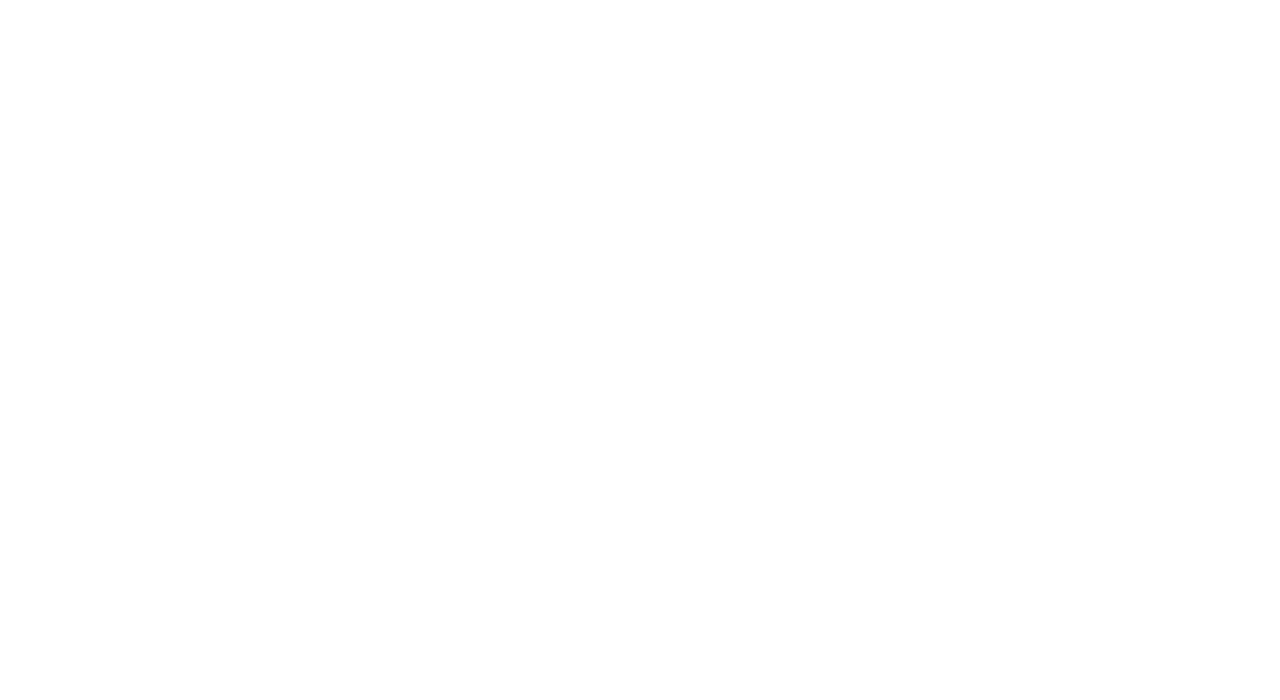
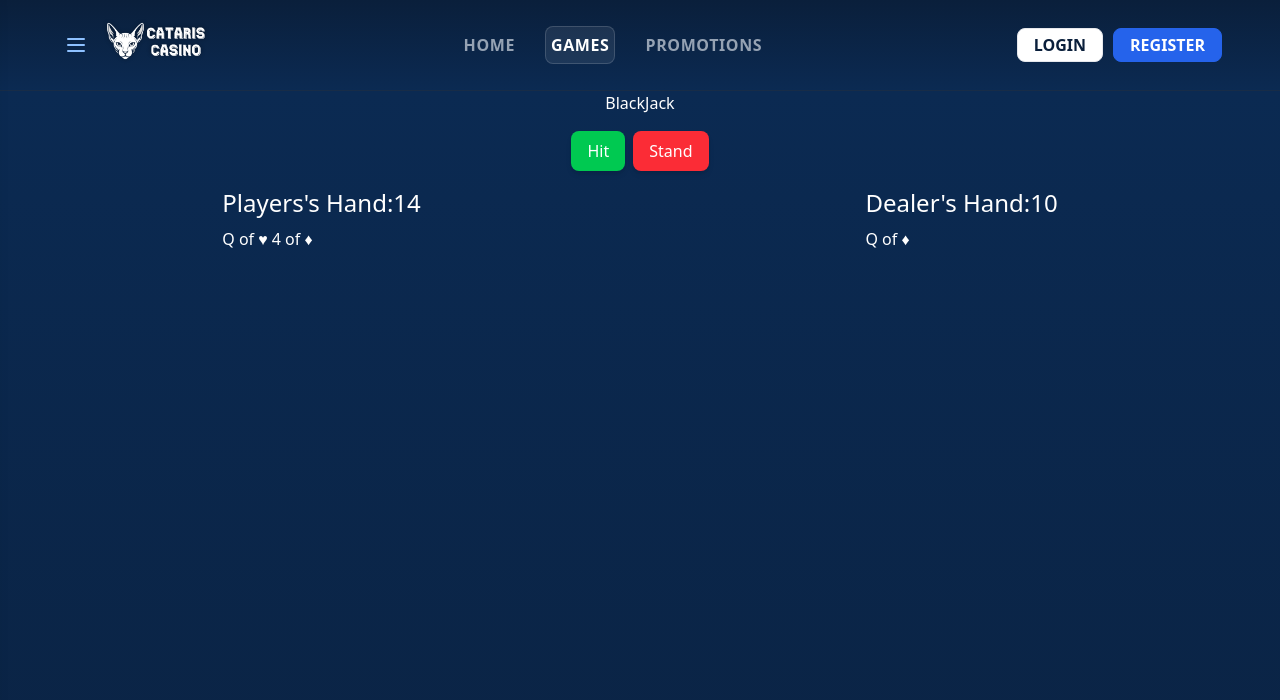
Before and after one commit to NerijusPonomariovas/Full_Stack_Online_Casino_Platform, a React (Vite) app in the folder front-end/: page /games/meow-jack in a window 1280 px wide. Before the commit this address had no page. Shown: the top 700 px of the page. Built offline with nearby package versions, Linux system fonts and the light colour scheme.

Commit message:
basic-logic

```diff
--- a/front-end/src/App.tsx
+++ b/front-end/src/App.tsx
@@ -4,6 +4,7 @@ import { Route, Routes, BrowserRouter } from 'react-router-dom'
 import AppLayout from "./layout/AppLayout";
 import Dashboard from './pages/admin/Dashboard'
 import Home from './pages/Home'
+import BlackJack from './pages/blackjack'
 import Games from './pages/Games';
 
 
@@ -16,6 +17,7 @@ function App() {
           <Route path="/" element={<Home />} />
           <Route path="/games" element={<Games />} />
           <Route path="/dashboard" element={<Dashboard />} />
+          <Route path="/games/meow-jack" element={<BlackJack />} />
         </Route>
       </Routes>
     </BrowserRouter>
--- /dev/null
+++ b/front-end/src/assets/CardDeck.js
@@ -0,0 +1,5 @@
+const suits = ["♠", "♥", "♦", "♣"];
+const ranks = ["2", "3", "4","5", "6","7","8","9","10","J","Q","K","A"];
+const combinations = suits.flatMap((suit) => ranks.map((rank) => ({suit,rank})));
+
+export {combinations};
--- /dev/null
+++ b/front-end/src/components/Card.tsx
@@ -0,0 +1,18 @@
+import React from "react";
+
+interface CardProps {
+    card: {
+        suit: string;
+        rank: string;
+    };
+}
+
+const Card: React.FC<CardProps> = ({ card }) => {
+    return (
+        <div>
+            <p>{card.rank} of {card.suit}</p>
+        </div>
+    );
+};
+
+export default Card;
--- /dev/null
+++ b/front-end/src/components/Hand.tsx
@@ -0,0 +1,26 @@
+import React from "react";
+import Card from "./Card";
+import { CardSim } from "lucide-react";
+
+interface HandProps {
+    cards: any[];        // <-- zmień na konkretny typ jeśli masz strukturę kart
+    title: string;
+    handValue: number;
+}
+
+
+export default function Hand({cards, title,handValue} : HandProps)
+{
+    return(
+        <div className="p-4">
+            <h2 className="text-2xl mb-2">
+                {title}:{handValue}
+            </h2>
+            <div className="flex flex-col sm:flex-row gap-1">
+                {cards.map((card, index) => (
+                    <Card key = {index} card ={card} />
+                ))}
+            </div>
+        </div>
+    );
+}
--- /dev/null
+++ b/front-end/src/pages/Blackjack.tsx
@@ -0,0 +1,213 @@
+import React, { useEffect, useState } from "react";
+import { Link, replace, useFetcher, useNavigate, useSearchParams } from "react-router-dom";
+import "./Home.css";
+import Login from "./Login";
+import Register from "./Register";
+// @ts-ignore
+import { combinations } from "../assets/CardDeck";
+import Hand from "../components/Hand";
+import { PlaySquare } from "lucide-react";
+
+type CardDeck = {
+    suit: string;
+    rank: string;
+}
+
+type GameOverResult = {
+  type: string;
+  message: string;
+};
+
+
+export default function Home() {
+  const [searchParams] = useSearchParams();
+  const navigate = useNavigate();
+  const [showLogin, setShowLogin] = useState(false);
+  const [showRegister, setShowRegister] = useState(false);
+  useEffect(() => {
+    const auth = searchParams.get("auth");
+    setShowLogin(auth === "login");
+    setShowRegister(auth === "register");
+  }, [searchParams]);
+  const closeAuthModal = () => {
+    setShowLogin(false);
+    setShowRegister(false);
+    navigate("./", { replace: true }); // clears ?auth=...
+  };
+  const [gameDeck, setGameDeck ] = useState<CardDeck[]>(combinations);
+  const [playerHand,setPlayerHand] = useState<CardDeck[]>([]);
+  const [dealerHand,setDealerHand] = useState<CardDeck[]>([]);
+  const [gameOver, setGameOver] = useState(false);
+  const [result, setResult] = useState<{ type: string; message: string }>({type: "",message:""});
+  const [newGame, setNewGame] = useState(false);
+  //console.log(gameDeck);
+  const getRandomCardFromDeck=()=>{
+    const randomIndex = Math.floor(Math.random() * gameDeck.length);
+    const card = gameDeck[randomIndex]
+    const newDeck = gameDeck.filter((_, index) => index !== randomIndex);
+    setGameDeck(newDeck);
+    return card;
+  };
+
+  const dealCardToPlayer=()=>{
+    const newHand = [...playerHand, getRandomCardFromDeck()];
+    setPlayerHand(newHand);
+    const playerValue = calculateHandValue(newHand);
+    console.log(newHand);
+    console.log(playerValue);
+    if(playerValue > 21)
+    {
+        handleGamerOver({type: "dealer", message: "Dealer wins"});
+    }
+    else if(playerValue === 21)
+    {
+        handleGamerOver({type: "player", message: "Player wins"});
+    }
+  };
+
+  const playerStand= () =>{
+    setGameOver(true);
+    const newHand = [...dealerHand, getRandomCardFromDeck()];
+    setDealerHand(newHand);
+    console.log(newHand);
+    const dealerValue = calculateHandValue(newHand);
+    console.log(dealerValue);
+    if(dealerValue > 21)
+    {
+        handleGamerOver({type: "player", message: "Player wins"});
+    }
+  }
+  const calculateHandValue = (hand: CardDeck[]) =>{
+    let value = 0;
+    let aceCount = 0;
+    hand.forEach((card: CardDeck) => {
+        if(card.rank ==="J" || card.rank == "Q" || card.rank ===  "K"){
+            value += 10
+        }
+        else if(card.rank === "A"){
+            aceCount+=1; value += 11
+        }
+        else{
+            value +=parseInt(card.rank)
+        }
+    });
+    while(value > 21 && aceCount > 0)
+    {
+        value -= 10;
+        aceCount -= 1;
+    }
+    return value;
+  };
+
+  const handleGamerOver = (result: GameOverResult) =>{
+    setGameOver(true);
+    setResult(result);
+    setNewGame(true);
+  }
+
+  const resetGame = () =>{
+    setPlayerHand([]);
+    setDealerHand([]);
+    setGameOver(false);
+    setResult({type: "", message: ""});
+    setNewGame(false);
+    setGameDeck(combinations);
+  }
+
+  const playerValue = calculateHandValue(playerHand);
+  const dealerValue = calculateHandValue(dealerHand);
+
+  useEffect(()=>{
+    if(playerHand.length === 0 && dealerHand.length === 0)
+    {
+      setPlayerHand([getRandomCardFromDeck(), getRandomCardFromDeck()])
+      setDealerHand([getRandomCardFromDeck()])
+    }
+    if(playerValue === 21)
+    {
+      handleGamerOver({type: "player", message: "BlackJack! Player won"})
+    }
+    else if(dealerValue === 21)
+    {
+      handleGamerOver({type: "dealer", message: "BlackJack! Dealer won"})
+    }
+
+    if(gameOver && dealerHand.length <=5)
+    {
+      switch(true)
+      {
+        case playerValue === 21:
+          setResult({type: "player", message: "BlackJack! Player won"});
+          break;
+        case playerValue >21:
+          setResult({type: "dealer", message: "Dealer Wins"});
+          break;
+        case dealerValue < playerValue:
+          playerStand();
+          break;
+        case dealerValue === playerValue && dealerHand.length <= 5:
+          setResult({type: "", message: "Draw"});
+          setNewGame(true);
+          break;
+        case dealerValue > playerValue && dealerValue <= 21:
+          setResult({type: "dealer", message: "Dealer Wins"});
+          setNewGame(true);
+          break;
+        default:
+          break;
+      }
+    }
+  },[playerHand, dealerHand, gameOver]);
+
+  return (
+    <main className="home">
+        <h1 className="text-4x1 text-center mb-4">BlackJack</h1>
+        {gameOver && (<div className={`text-white ${result.type === "player" ? "bg-green-600": "bg-red-700"} font-bold rounded-md text-center mt-4 py-4`}>
+            <h2 className="text-2xl">{result.message}</h2>
+            </div>
+        )}
+        <div>
+        <div className="flex justify-center gap-2 mt-4">
+            {!newGame ? (
+            <>
+                <button className="bg-green-500 text-white font-medium px-4 py-2 rounded-lg shadow-md" onClick = {dealCardToPlayer}>Hit</button>
+                <button className="bg-red-500 text-white font-medium px-4 py-2 rounded-lg shadow-md" onClick = {playerStand}>Stand</button>
+            </>
+                ) : (<button className="bg-blue-500 text-white font-medium px-4 py-2 rounded-lg shadow-md" onClick = {resetGame}>Reset</button>)}
+            </div>
+            <div className="flex justify-around">
+              <Hand
+                cards={playerHand}
+                title="Players's Hand"
+                handValue={playerValue}/>{" "}
+              <Hand
+                cards={dealerHand}
+                title="Dealer's Hand"
+                handValue={dealerValue}/>
+            </div>
+        </div>
+
+      {/* LOGIN MODAL */}
+      {showLogin && (
+        <div className="modal" role="dialog" aria-modal="true" aria-labelledby="login-title">
+          <div className="modal__backdrop" onClick={closeAuthModal} />
+          <div className="modal__panel">
+            <button className="modal__close" onClick={closeAuthModal} aria-label="Close">×</button>
+            <Login />
+          </div>
+        </div>
+      )}
+
+      {/* REGISTER MODAL */}
+      {showRegister && (
+        <div className="modal" role="dialog" aria-modal="true" aria-labelledby="register-title">
+          <div className="modal__backdrop" onClick={closeAuthModal} />
+          <div className="modal__panel">
+            <button className="modal__close" onClick={closeAuthModal} aria-label="Close">×</button>
+            <Register />
+          </div>
+        </div>
+      )}
+    </main>
+  );
+}
```
Also changed, not shown: front-end/src/pages/Blackjack.css (added), 1 other file (tests, documents, lock files or other folders).
